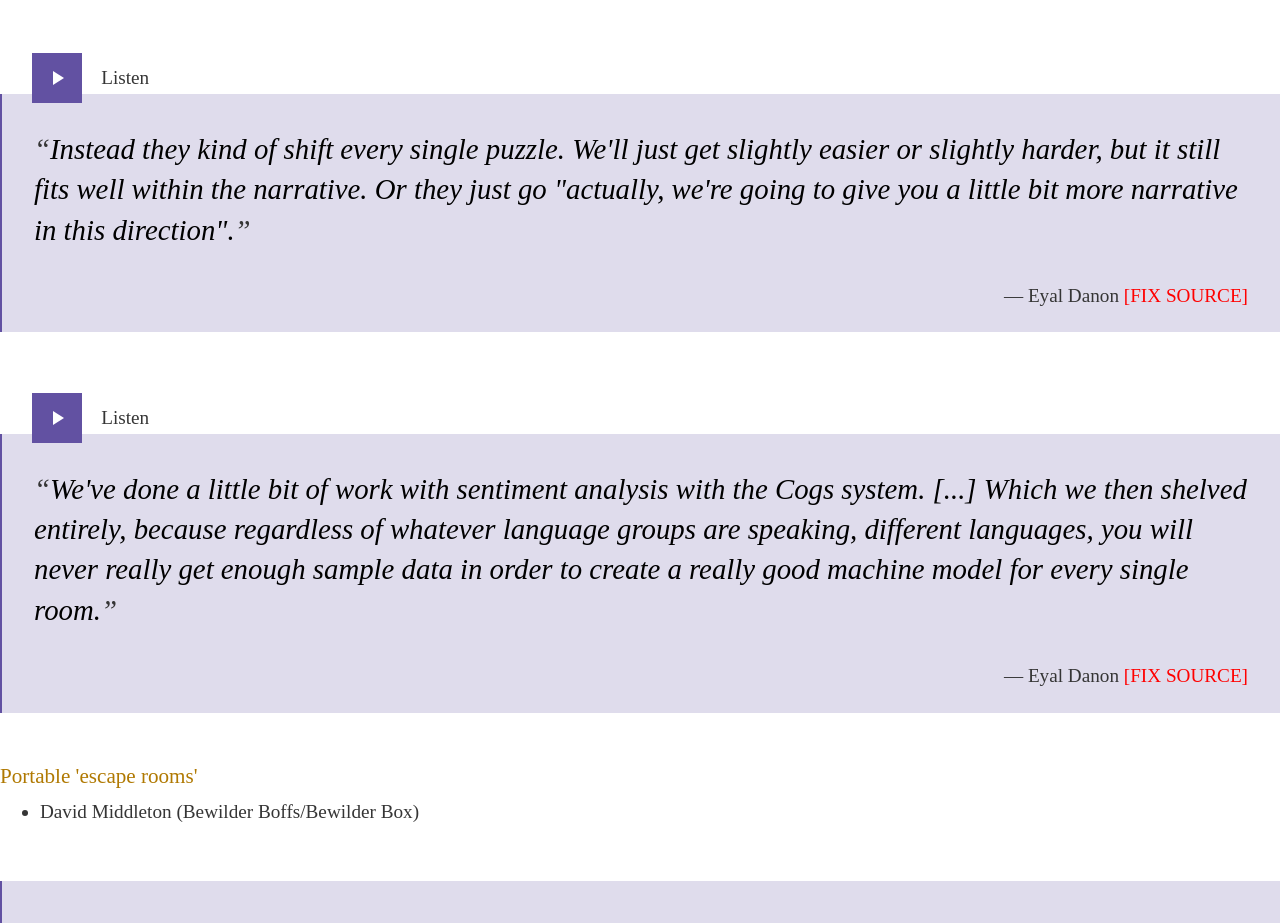
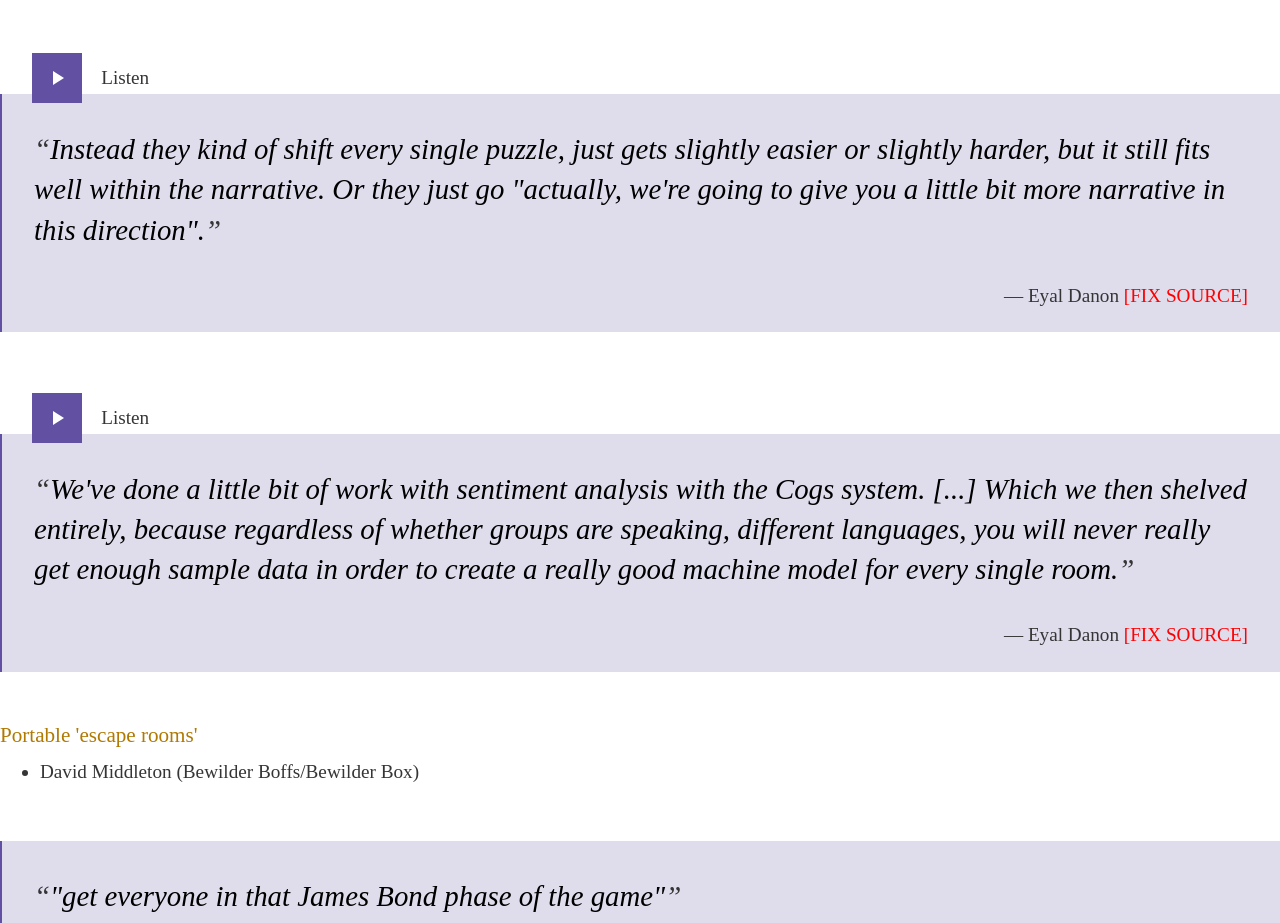
Before and after one commit to nwesthoff/irp-dynamic-difficulty, a Next.js app: page /chapters/findings in a window 1280 px wide. Shown: the part 10280-11203 px from the top of the page. Built offline with nearby package versions, Linux system fonts and the light colour scheme.

Commit message:
📝 Fix quotes

```diff
--- a/pages/chapters/findings.mdx
+++ b/pages/chapters/findings.mdx
@@ -240,13 +240,13 @@ Eyal Danon, escape room designer turned tech entrepreneur, on [Cogs](http://cogs
 
 <PlayQuote url="/audio/eyal-danon-slight-shifts.mp3" />
 
-> Instead they kind of shift every single puzzle. We'll just get slightly easier or slightly harder, but it still fits well within the narrative. Or they just go "actually, we're going to give you a little bit more narrative in this direction".
+> Instead they kind of shift every single puzzle, just gets slightly easier or slightly harder, but it still fits well within the narrative. Or they just go "actually, we're going to give you a little bit more narrative in this direction".
 >
 > - Eyal Danon <Citation id="" hideAuthor />
 
 <PlayQuote url="/audio/eyal-danon-sentiment-analysis.mp3" />
 
-> We've done a little bit of work with sentiment analysis with the Cogs system. [...] Which we then shelved entirely, because regardless of whatever language groups are speaking, different languages, you will never really get enough sample data in order to create a really good machine model for every single room.
+> We've done a little bit of work with sentiment analysis with the Cogs system. [...] Which we then shelved entirely, because regardless of whether groups are speaking, different languages, you will never really get enough sample data in order to create a really good machine model for every single room.
 >
 > - Eyal Danon <Citation id="" hideAuthor />
 
```
